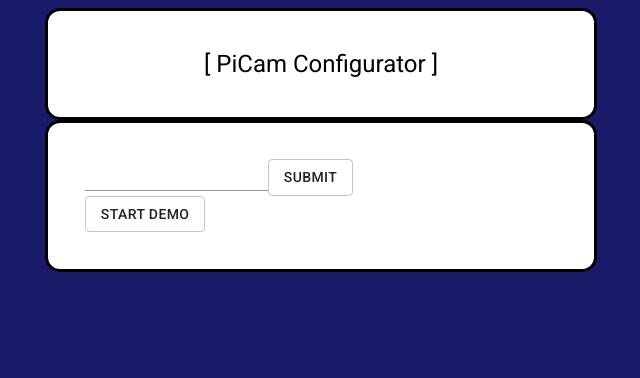
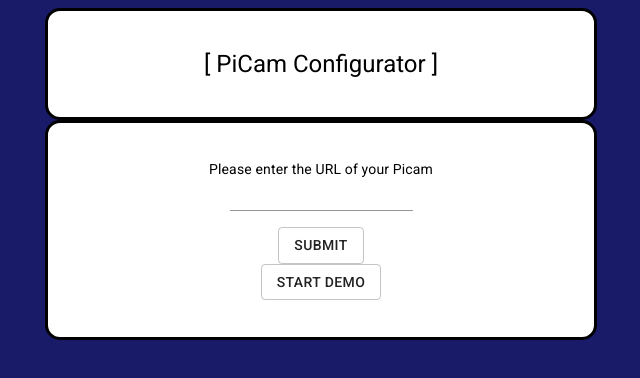
Before and after one commit to maxupravitelev/picam-config, a React (Create React App) app: page / in a window 1280 px wide. Shown: the top 378 px of the page, without its empty margins (319-959 px from the left). Built offline with nearby package versions, Linux system fonts and the light colour scheme.

Commit message:
update css

```diff
--- a/src/App.css
+++ b/src/App.css
@@ -4,13 +4,19 @@ body {
 
 }
 
-.app, .header, .capture {
+.app, .header, .capture, .urlForm {
   border-radius: 15px;
   padding: 2.3em;
   background-color: #fff;
   max-width: 30em;
   margin: auto;
   border: 3px solid;
+}
+
+.urlForm {
+  text-align: center;
+  display: block;
+  justify-content: start;
 }
 
 .camPosition {
--- a/src/components/UrlForm.js
+++ b/src/components/UrlForm.js
@@ -1,6 +1,6 @@
 import React, { useState } from 'react'
 import configService from '../services/config'
-import { TextField, Button } from '@material-ui/core'
+import { TextField, Button, Typography } from '@material-ui/core'
 
 import dummy_config from '../demo_mode/config'
 
@@ -38,7 +38,8 @@ const UrlForm = ({ getStreamUrlFromForm }) => {
   }
 
   return (
-    <div className="app">
+    <div className="urlForm">
+      <Typography variant="body2">Please enter the URL of your Picam</Typography>
       <form onSubmit={handleSubmit}>
         <TextField
           type="text"
@@ -47,6 +48,7 @@ const UrlForm = ({ getStreamUrlFromForm }) => {
           name="streamUrl"
           onChange={handleValue}
         />
+        <p></p>
         <Button type="submit" variant="outlined">
           Submit
         </Button>
```
Also changed, not shown: src/components/ConfigList/ConfigSection.js (+2 -21 lines), src/components/ConfigList/index.js (+4 -19 lines), src/components/Header.js (+5 -7 lines), 1 other file (tests, documents, lock files or other folders).
